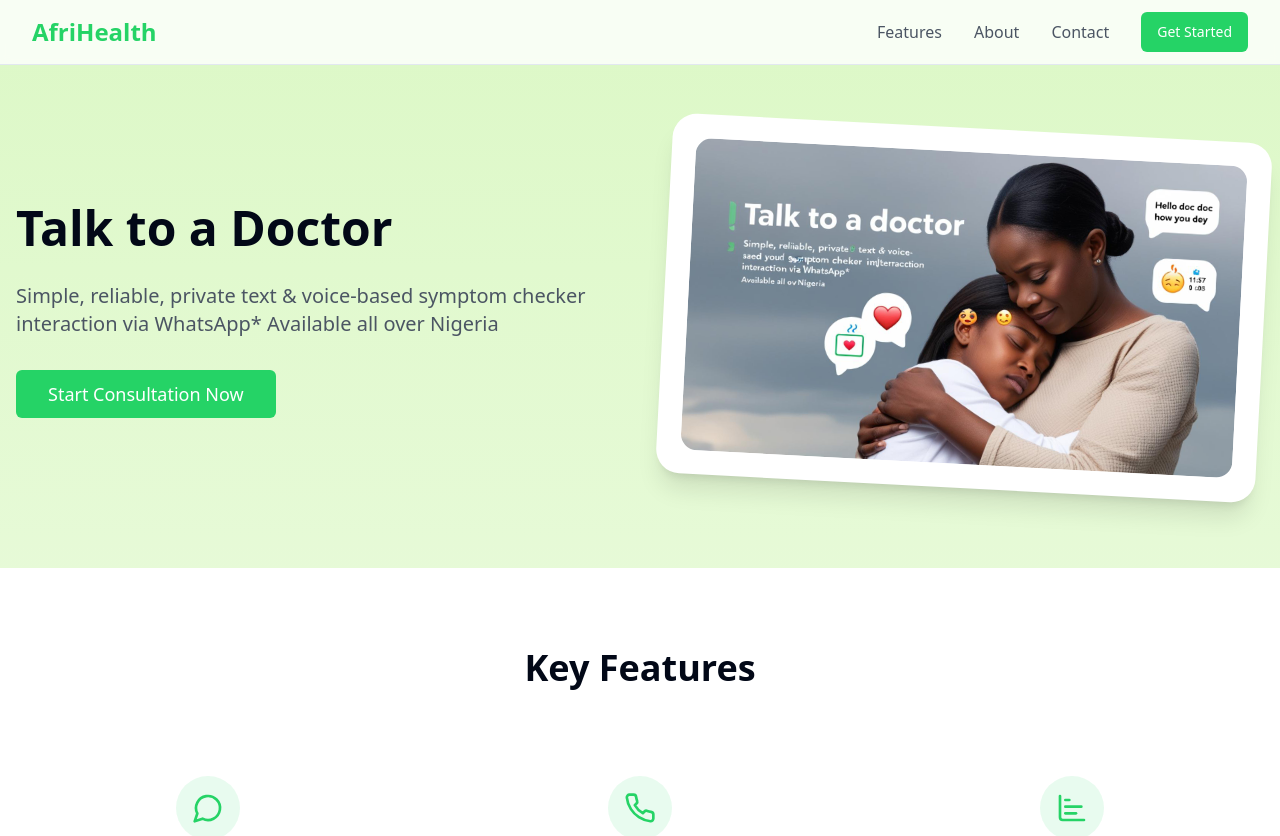
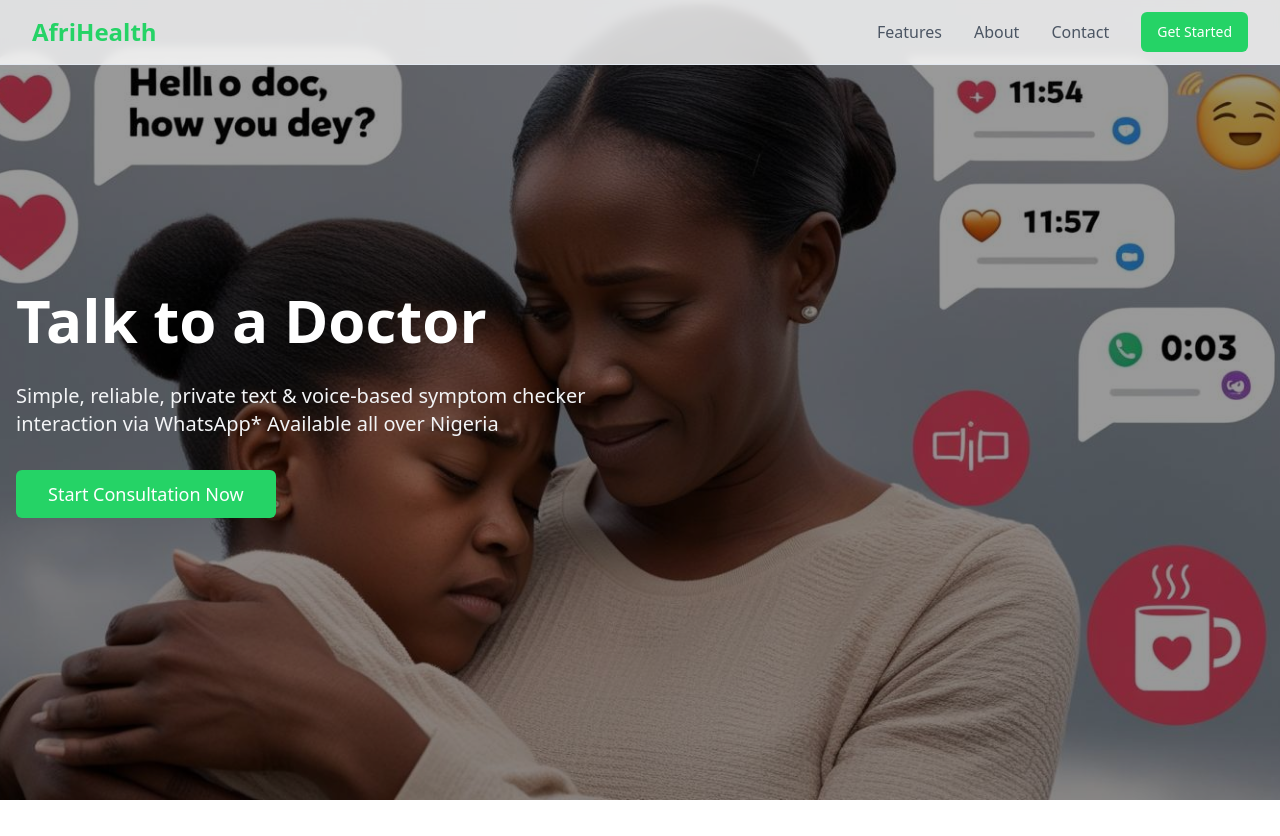
Before and after one commit to Danities316/naijavoicedoc, a React (Vite) app: page / in a window 1280 px wide. Shown: the top 836 px of the page. Built offline with nearby package versions, Linux system fonts and the light colour scheme.

Commit message:
feat: Update hero section with new image
Replaced the existing hero image with a new, full-width image that covers the entire section. Added an overlay for text and the call-to-action button.

```diff
--- a/src/pages/Index.tsx
+++ b/src/pages/Index.tsx
@@ -22,29 +22,26 @@ const Index = () => {
       </nav>
 
       {/* Hero Section */}
-      <section className="pt-32 pb-20 px-4">
-        <div className="max-w-7xl mx-auto">
-          <div className="grid md:grid-cols-2 gap-12 items-center">
-            <div>
-              <h1 className="text-5xl font-bold leading-tight mb-6">
+      <section className="relative h-screen">
+        <div className="absolute inset-0">
+          <img
+            src="/lovable-uploads/19ae9d41-5bbc-4e6b-8798-27271b6bfdbf.png"
+            alt="AfriHealth Hero"
+            className="w-full h-full object-cover"
+          />
+          <div className="absolute inset-0 bg-black/40" /> {/* Dark overlay */}
+        </div>
+        <div className="relative z-10 max-w-7xl mx-auto px-4 h-full flex items-center">
+          <div className="text-white max-w-2xl">
+            <h1 className="text-6xl font-bold leading-tight mb-6">
               Talk to a Doctor
             </h1>
-              <p className="text-xl text-gray-600 mb-8">
+            <p className="text-xl mb-8 text-gray-100">
               Simple, reliable, private text & voice-based symptom checker interaction via WhatsApp* Available all over Nigeria
             </p>
             <Button className="bg-[#25D366] hover:bg-[#128C7E] text-white text-lg px-8 py-6">
               Start Consultation Now
             </Button>
-            </div>
-            <div className="relative">
-              <div className="bg-white rounded-3xl shadow-xl p-6 transform rotate-3 hover:rotate-0 transition-transform duration-300">
-                <img
-                  src="/lovable-uploads/17ccdeb0-e2cb-48b0-9d47-13af97e46c8b.png"
-                  alt="Mother and child using AfriHealth"
-                  className="rounded-2xl"
-                />
-              </div>
-            </div>
           </div>
         </div>
       </section>
```
Also changed, not shown: public/lovable-uploads/19ae9d41-5bbc-4e6b-8798-27271b6bfdbf.png (added). Lines whose indentation alone changed are shown as unchanged.
